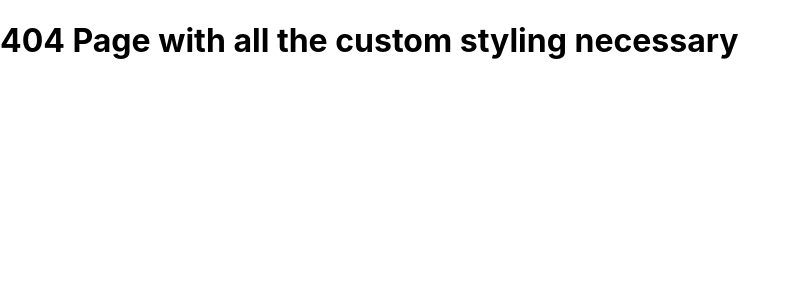
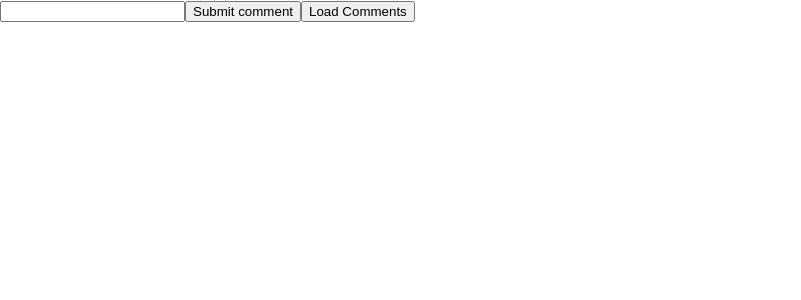
Before and after one commit to mingerlin/NextJS-practice, a Next.js app: page /comments in a window 1280 px wide. Before the commit this address had no page. Shown: the top 300 px of the page, without its empty margins (0-801 px from the left). Built offline with nearby package versions, Linux system fonts and the light colour scheme.

Commit message:
finish tutorial 41-46

```diff
--- /dev/null
+++ b/data/comments.js
@@ -0,0 +1,14 @@
+export const comments = [
+  {
+    id: 1,
+    text: "This is the first comment",
+  },
+  {
+    id: 2,
+    text: "This is the second comment",
+  },
+  {
+    id: 3,
+    text: "This is the third comment",
+  },
+];
--- /dev/null
+++ b/pages/api/[...params].js
@@ -0,0 +1,5 @@
+export default function handler(req, res) {
+  const params = req.query.params;
+  console.log(params);
+  res.status(200).json(params);
+}
--- /dev/null
+++ b/pages/api/comments/[commentId].js
@@ -0,0 +1,23 @@
+import { comments } from "../../../data/comments";
+
+export default function handler(req, res) {
+  const { commentId } = req.query;
+
+  if (req.method === "GET") {
+    const comment = comments.find(
+      (comment) => comment.id === parseInt(commentId)
+    );
+    res.status(200).json(comment);
+  } else if (req.method === "DELETE") {
+    const deletedComment = comments.find(
+      (comment) => comment.id === parseInt(commentId)
+    );
+
+    const index = comments.findIndex(
+      (comment) => comment.id === parseInt(commentId)
+    );
+    comments.splice(index, 1);
+
+    res.status(200).json(deletedComment);
+  }
+}
--- /dev/null
+++ b/pages/api/comments/index.js
@@ -0,0 +1,15 @@
+import { comments } from "../../../data/comments";
+
+export default function handler(req, res) {
+  if (req.method === "GET") {
+    res.status(200).json({ comments });
+  } else if (req.method === "POST") {
+    const comment = req.body.comment;
+    const newComment = {
+      id: Date.now(),
+      text: comment,
+    };
+    comments.push(newComment);
+    res.status(201).json(newComment);
+  }
+}
--- /dev/null
+++ b/pages/api/dashboard.js
@@ -0,0 +1,3 @@
+export default function handler(req, res) {
+  res.status(200).json({ name: "dashboard API route" });
+}
--- /dev/null
+++ b/pages/api/index.js
@@ -0,0 +1,3 @@
+export default function handler(req, res) {
+  res.status(200).json({ name: "Home API route" });
+}
--- /dev/null
+++ b/pages/comments/index.js
@@ -0,0 +1,54 @@
+import { useState } from "react";
+
+function CommentPage() {
+  const [comments, setComments] = useState([]);
+  const [comment, setComment] = useState("");
+
+  const fetchComments = async () => {
+    const response = await fetch("/api/comments");
+    const data = await response.json();
+    console.log("data", data);
+    setComments(data.comments);
+  };
+
+  const submitComment = async () => {
+    const response = await fetch("api/comments", {
+      method: "POST",
+      body: JSON.stringify({ comment }),
+      headers: {
+        "Content-Type": "application/json",
+      },
+    });
+    const data = await response.json();
+    console.log(data);
+  };
+
+  const deleteComment = async (commentId) => {
+    const response = await fetch(`/api/comments/${commentId}`, {
+      method: "DELETE",
+    });
+    const data = await response.json();
+    console.log(data);
+    fetchComments(); //this will update the ui after deletion
+  };
+  return (
+    <>
+      <input
+        type="text"
+        value={comment}
+        onChange={(e) => setComment(e.target.value)}
+      />
+      <button onClick={submitComment}>Submit comment</button>
+      <button onClick={fetchComments}>Load Comments</button>
+      {comments.map((comment) => {
+        return (
+          <div key={comment.id}>
+            {comment.id} {comment.text}
+            <button onClick={() => deleteComment(comment.id)}>Delete</button>
+          </div>
+        );
+      })}
+    </>
+  );
+}
+export default CommentPage;
```
